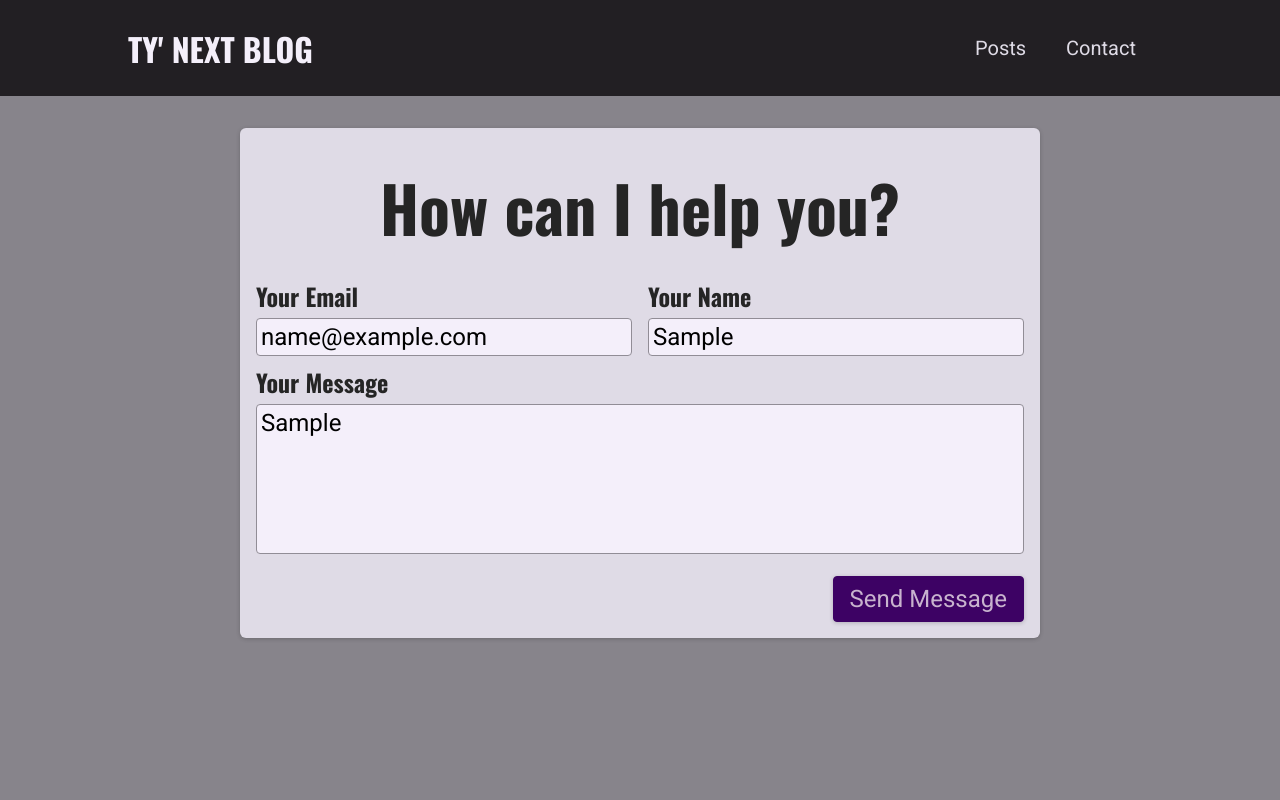
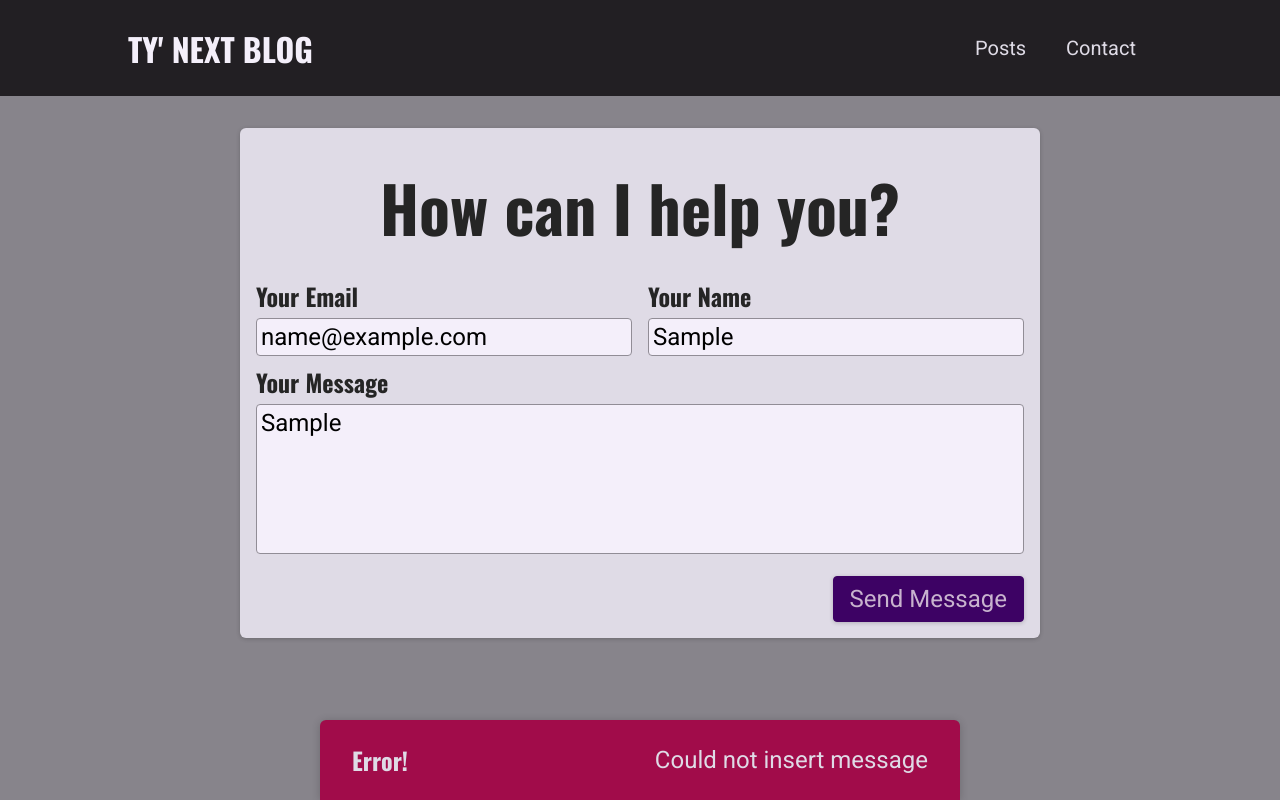
Before and after one commit to taibuharoub/nextjs-blog, a Next.js app: page /contact in a window 1280 px wide. Both pictures are taken after typing "name@example.com", "Sample", "Sample" into the empty fields and a click on the button "Send Message". Built offline with nearby package versions, Linux system fonts and the light colour scheme; no server answers; the database is empty.

Commit message:
Add notification feedback

```diff
--- a/components/contact/ContactForm.js
+++ b/components/contact/ContactForm.js
@@ -1,5 +1,22 @@
 import { useState, useEffect } from "react";
+import Notification from "../ui/notification";
 import classes from "./ContactForm.module.css";
+
+async function sendContactData(contactDetails) {
+  const response = await fetch("/api/contact", {
+    method: "POST",
+    headers: {
+      "Content-Type": "application/json",
+    },
+    body: JSON.stringify(contactDetails),
+  });
+
+  const data = await response.json();
+
+  if (!response.ok) {
+    throw new Error(data.message || "Something went wrong!");
+  }
+}
 
 function ContactForm() {
   const [enteredEmail, setEnteredEmail] = useState("");
@@ -8,23 +25,66 @@
   const [requestStatus, setRequestStatus] = useState(); // 'pending', 'success', 'error'
   const [requestError, setRequestError] = useState();
 
-  const sendMessageHandler = (event) => {
+  useEffect(() => {
+    if (requestStatus === "success" || requestStatus === "error") {
+      const timer = setTimeout(() => {
+        setRequestStatus(null);
+        setRequestError(null);
+      }, 3000);
+
+      return () => clearTimeout(timer);
+    }
+  }, [requestStatus]);
+
+  const sendMessageHandler = async (event) => {
     event.preventDefault();
 
     // add client side validation
 
-    fetch("/api/contact", {
-      method: "POST",
-      headers: {
-        "Content-Type": "application/json",
-      },
-      body: JSON.stringify({
+    setRequestStatus("pending");
+
+    try {
+      await sendContactData({
         email: enteredEmail,
         name: enteredName,
         message: enteredMessage,
-      }),
-    });
+      });
+
+      setRequestStatus("success");
+      setEnteredEmail("");
+      setEnteredName("");
+      setEnteredMessage("");
+    } catch (error) {
+      setRequestError(error.message);
+      setRequestStatus("error");
+    }
   };
+
+  let notification;
+
+  if (requestStatus === "pending") {
+    notification = {
+      status: "pending",
+      title: "Sending Message...",
+      message: "Your Message is on its way!",
+    };
+  }
+
+  if (requestStatus === "success") {
+    notification = {
+      status: "success",
+      title: "Success!",
+      message: "Message sent successfully!",
+    };
+  }
+
+  if (requestStatus === "error") {
+    notification = {
+      status: "error",
+      title: "Error!",
+      message: requestError,
+    };
+  }
 
   return (
     <section className={classes.contact}>
@@ -64,16 +124,16 @@
         </div>
 
         <div className={classes.actions}>
-          <button>Send Message</button>
+          <button disabled={requestStatus === "pending"}>Send Message</button>
         </div>
       </form>
-      {/* {notification && (
+      {notification && (
         <Notification
           status={notification.status}
           title={notification.title}
           message={notification.message}
         />
-      )} */}
+      )}
     </section>
   );
 }
--- /dev/null
+++ b/components/ui/notification.js
@@ -0,0 +1,26 @@
+import classes from "./notification.module.css";
+
+function Notification(props) {
+  const { title, message, status } = props;
+
+  let statusClasses = "";
+
+  if (status === "success") {
+    statusClasses = classes.success;
+  }
+
+  if (status === "error") {
+    statusClasses = classes.error;
+  }
+
+  const cssClasses = `${classes.notification} ${statusClasses}`;
+
+  return (
+    <div className={cssClasses}>
+      <h2>{title}</h2>
+      <p>{message}</p>
+    </div>
+  );
+}
+
+export default Notification;
--- /dev/null
+++ b/components/ui/notification.module.css
@@ -0,0 +1,43 @@
+.notification {
+  display: flex;
+  justify-content: space-between;
+  align-items: center;
+  color: var(--color-grey-100);
+  background-color: var(--color-grey-800);
+  padding: 0 var(--size-8);
+  box-shadow: 0 1px 8px rgba(0, 0, 0, 0.2);
+  position: fixed;
+  height: 5rem;
+  bottom: 0;
+  width: 100%;
+  left: 0;
+  border-top-right-radius: 0;
+  border-top-left-radius: 0;
+}
+
+.notification h2 {
+  font-size: var(--size-6);
+  margin: 0;
+}
+
+.notification p {
+  margin: 0;
+}
+
+.success {
+  background-color: var(--color-success-500);
+  color: var(--color-grey-800);
+}
+
+.error {
+  background-color: var(--color-error-500);
+}
+
+@media (min-width: 768px) {
+  .notification {
+    width: 40rem;
+    left: calc(50% - 20rem);
+    border-top-right-radius: 6px;
+    border-top-left-radius: 6px;
+  }
+}
```
